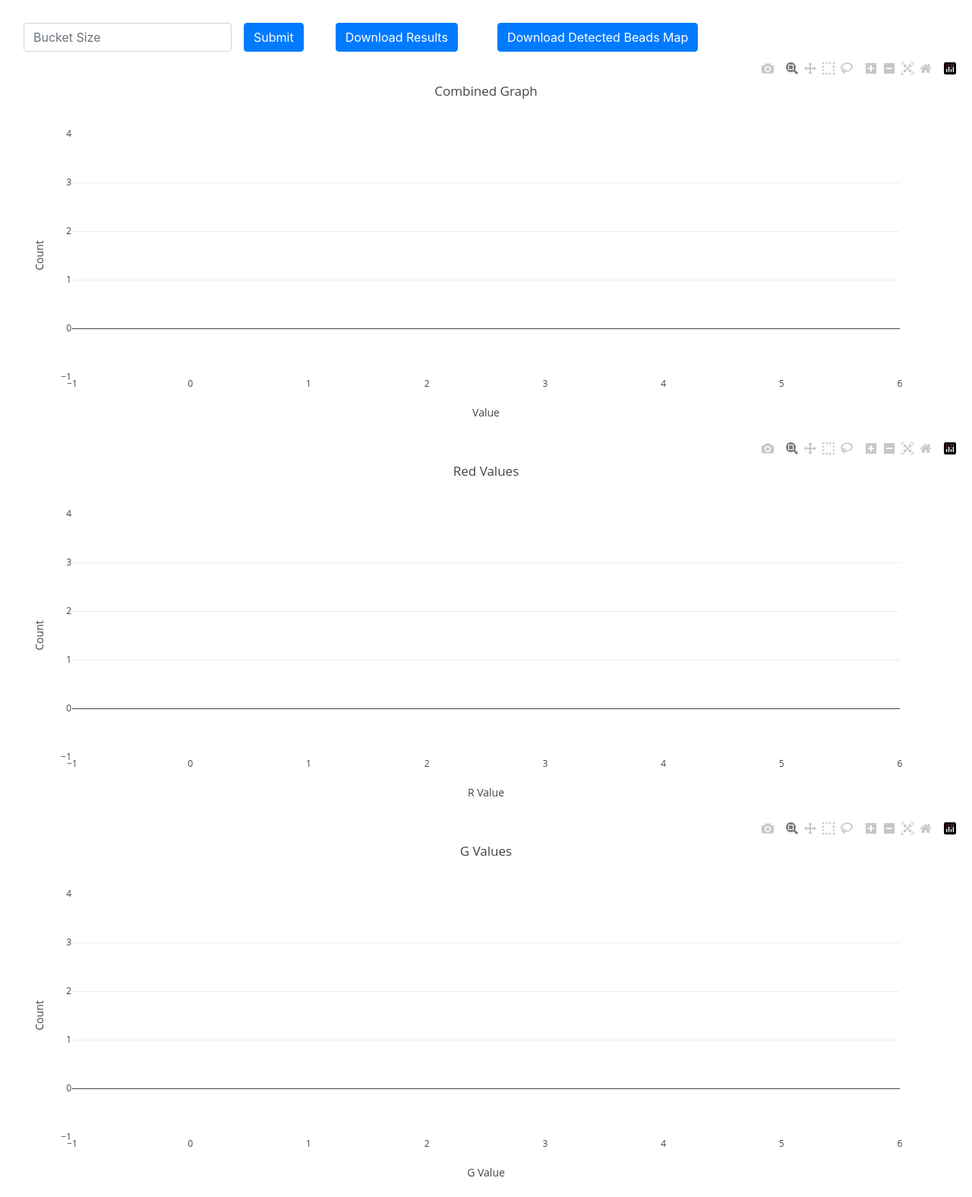
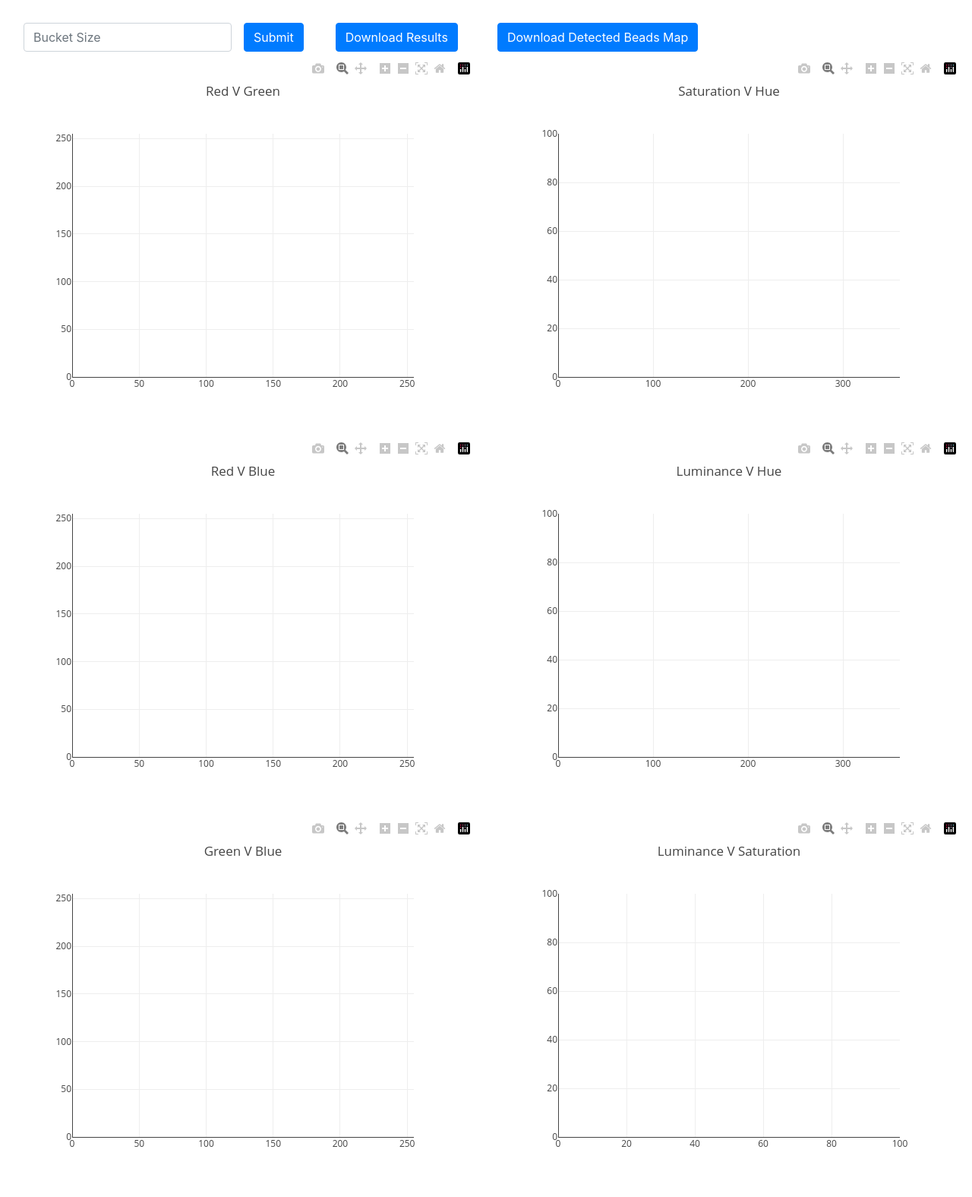
Before and after one commit to LiamZ96/Mosaic, a Flask app: template Server/templates/results.html in a window 1280 px wide. Shown: the part 462-2037 px from the top of the page at 76% size. Run offline with Flask 2, Linux system fonts and the light colour scheme; the template is opened without the code that fills it: most values are stand-ins (such as "Sample title", 1, 10 or a date in 2020); some libraries are stand-ins or nearby versions.

Commit message:
add graphs to results page and water beads to .csv

```diff
--- a/Server/resources/js/results.js
+++ b/Server/resources/js/results.js
@@ -103,12 +103,12 @@ $(window).ready(function(){
 		return  {
 			hue: getHue(r, g, b),
 			saturation: getSaturation(r, g, b),
-			luminace: getLuminance(r, g, b)
+			luminance: getLuminance(r, g, b)
 		};
 	};
 
 	let getRatio = (value) => {
-		return (value/255).toFixed(3);
+		return (value/255).toFixed(4);
 	}
 
 	let getHue = (r, g, b) => {
@@ -130,36 +130,38 @@ $(window).ready(function(){
 
 		hue = Math.round(hue * 60);
 		if (hue < 0) hue = hue + 360;
-		return hue;
+		return hue.toFixed(2);
 	}
 
 	let getSaturation = (r, g, b) => {
-		let min, max, saturation, luminace = getLuminance(r, g, b);
+		let min, max, saturation, luminance = getLuminance(r, g, b) / 100;
 		r = getRatio(r);
 		g = getRatio(g);
 		b = getRatio(b);
 		min = Math.min(r, g, b);
 		max = Math.max(r, g, b);
 
-		if(min == max)
+		if(luminance < 1)
+			saturation = (max - min) / (1 - Math.abs(2 * luminance - 1))
+		else if(luminance == 1)
 			saturation = 0;
-		else
-			if(luminace < 50)
-				saturation = ((max - min)/(max + min)).toFixed(2) * 100;
-			else if(luminace > 50)
-				saturation = ((max - min)/(2 - max - min)).toFixed(2) * 100;
+		// if(min == max)
+		// 	saturation = 0;
+		// else
+		// 	if(luminance < 50)
+		// 		saturation = ((max - min)/(max + min)).toFixed(4) * 100;
+		// 	else if(luminance > 50)
+		// 		saturation = ((max - min)/(2 - max - min)).toFixed(4) * 100;
 
-		return saturation;
+		return (saturation * 100).toFixed(2);
 	}
 
 	let getLuminance = (r, g, b) => {
 		r = getRatio(r);
 		g = getRatio(g);
 		b = getRatio(b);
-		return ((Math.min(r, g, b) + Math.max(r, g, b))/2).toFixed(4) * 100;
+		return (((Math.min(r, g, b) + Math.max(r, g, b))/2) * 100).toFixed(2);
 	}
-
-	console.log(rgbToHsl(234, 0, 34));
 
 	let rgbToHex = function (rgb) {
 		let hex = Number(rgb).toString(16);
@@ -176,42 +178,38 @@ $(window).ready(function(){
 		return '#' + red+green+blue;
 	  };
 
-	let red = [],
-		green = [],
-		blue = [],
-		i,
-		redCount = 0,
-		yellowCount = 0,
-		greenCount = 0,
-		cyanCount = 0,
-		blueCount = 0,
-		magentaCount = 0,
-		countedString = `There were `;
+	let red = [], green = [], blue = [], hue = [], saturation = [], luminance = [],
+	i = 0, nameAry = [],redCount = 0, yellowCount = 0, greenCount = 0, cyanCount = 0,
+	blueCount = 0, magentaCount = 0, countedString = `There were `;
+
+	let countColor = (color) => {
+		if(color === 'red')
+			redCount++;
+		else if(color === 'yellow')
+			yellowCount++;
+		else if(color === 'green')
+			greenCount++;
+		else if(color === 'cyan')
+			cyanCount++;
+		else if(color === 'blue')
+			blueCount++;
+		else if(color === 'magenta')
+			magentaCount++;
+	}
 
 	beads.colorBeads.forEach(function(circle){
-		red.push(circle[0][0]);
-		green.push(circle[0][1]);
-		blue.push(circle[0][2]);
-
-		//Get the hue of the bead and add it to the count
-		let hue = getColorName(Math.round(circle[0][0]), Math.round(circle[0][1]), Math.round(circle[0][2]));
-		if(hue === 'red')
-			redCount++;
-		else if(hue === 'yellow')
-			yellowCount++;
-		else if(hue === 'green')
-			greenCount++;
-		else if(hue === 'cyan')
-			cyanCount++;
-		else if(hue === 'blue')
-			blueCount++;
-		else if(hue === 'magenta')
-			magentaCount++;
-
+		let r = circle[0][0], g = circle[0][1], b = circle[0][2];
+		red.push(r);
+		green.push(g);
+		blue.push(b);
+		hue.push(Number(getHue(r, g, b)));
+		saturation.push(Number(getSaturation(r, g, b)));
+		luminance.push(Number(getLuminance(r, g, b)));
+		nameAry.push((i+1).toString());
 		i++;
+		countColor(getColorName(Math.round(r), Math.round(g), Math.round(b)));
 	});
-
-
+	console.log(nameAry)
 	if(yellowCount>0)
 		countedString += `${yellowCount} yellow beads, `;
 	if(redCount>0)
@@ -265,6 +263,115 @@ $(window).ready(function(){
 		}
 		]
 	};
+	//New Scatter Plots
+	let r_g = {
+		x: green,
+		y: red,
+		mode: 'markers',
+		type: 'scatter',
+		name: '',
+		text: nameAry,
+		marker: { size: 12 }
+	  };
+	  let r_g_layout = {
+		xaxis: {
+		  range: [ 0, 255 ]
+		},
+		yaxis: {
+			range: [ 0, 255 ]
+		},
+		title:'Red V Green'
+	  };
+	  let r_b = {
+		x: blue,
+		y: red,
+		mode: 'markers',
+		type: 'scatter',
+		name: '',
+		text: nameAry,
+		marker: { size: 12 }
+	  };
+	  let r_b_layout = {
+		xaxis: {
+			range: [ 0, 255 ]
+		},
+		yaxis: {
+			range: [ 0, 255 ]
+		},
+		title:'Red V Blue'
+	  };
+	  let g_b = {
+		x: blue,
+		y: green,
+		mode: 'markers',
+		type: 'scatter',
+		name: '',
+		text: nameAry,
+		marker: { size: 12 }
+	  };
+	  let g_b_layout = {
+		xaxis: {
+			range: [ 0, 255 ]
+		},
+		yaxis: {
+			range: [ 0, 255 ]
+		},
+		title:'Green V Blue'
+	  };
+	  let sat_hue = {
+		x: hue,
+		y: saturation,
+		mode: 'markers',
+		type: 'scatter',
+		name: 'Saturation V Hue',
+		text: nameAry,
+		marker: { size: 12 }
+	  };
+	  let sat_hue_layout = {
+		xaxis: {
+		  range: [ 0, 360 ]
+		},
+		yaxis: {
+		  range: [ 0, 100 ]
+		},
+		title:'Saturation V Hue'
+	  };
+	  let lum_hue = {
+		x: hue,
+		y: luminance,
+		mode: 'markers',
+		type: 'scatter',
+		name: 'Luminance V Hue',
+		text: nameAry,
+		marker: { size: 12 }
+	  };
+	  let lum_hue_layout = {
+		xaxis: {
+		  range: [ 0, 360 ]
+		},
+		yaxis: {
+		  range: [ 0, 100 ]
+		},
+		title:'Luminance V Hue'
+	  };
+	  let lum_sat = {
+		x: saturation,
+		y: luminance,
+		mode: 'markers',
+		type: 'scatter',
+		name: 'Luminance V Saturation',
+		text: nameAry,
+		marker: { size: 12 }
+	  };
+	  let lum_sat_layout = {
+		xaxis: {
+		  range: [ 0, 100 ]
+		},
+		yaxis: {
+		  range: [ 0, 100 ]
+		},
+		title:'Luminance V Saturation'
+	  };
 
 	//New Histograms
 	let trace1 = {
@@ -365,6 +472,13 @@ $(window).ready(function(){
 	Plotly.newPlot('greenChart', [trace2], green_layout);
 	Plotly.newPlot('blueChart', [trace3], blue_layout);
 
+	Plotly.newPlot('r_g', [r_g], r_g_layout);
+	Plotly.newPlot('r_b', [r_b], r_b_layout);
+	Plotly.newPlot('g_b', [g_b], g_b_layout);
+	Plotly.newPlot('sat_hue', [sat_hue], sat_hue_layout);
+	Plotly.newPlot('lum_hue', [lum_hue], lum_hue_layout);
+	Plotly.newPlot('lum_sat', [lum_sat], lum_sat_layout);
+
 	document.getElementById('btn').addEventListener('click', () => {
 		event.preventDefault();
 		let bucketSize = document.getElementById('bucketSize').value;
--- a/Server/templates/results.html
+++ b/Server/templates/results.html
@@ -385,6 +385,16 @@ SOFTWARE. -->
                 </div>
             </div>
             <div class="row">
+                <div class="col-sm">
+                    <div id="r_g" style="height: 500px; width: 100%;"></div>
+                    <div id="r_b" style="height: 500px; width: 100%;"></div>
+                    <div id="g_b" style="height: 500px; width: 100%;"></div>
+                </div>
+                <div class="col-sm">
+                    <div id="sat_hue" style="height: 500px; width: 100%;"></div>
+                    <div id="lum_hue" style="height: 500px; width: 100%;"></div>
+                    <div id="lum_sat" style="height: 500px; width: 100%;"></div>
+                </div>
                 <div class="graphdiv col-12">
                     <div id="combinedChart" style="height: 500px; width: 100%;"></div>
                     <div id="redChart" style="height: 500px; width: 100%;"></div>
```
Also changed, not shown: lib/counting.py (+14 -2 lines).
